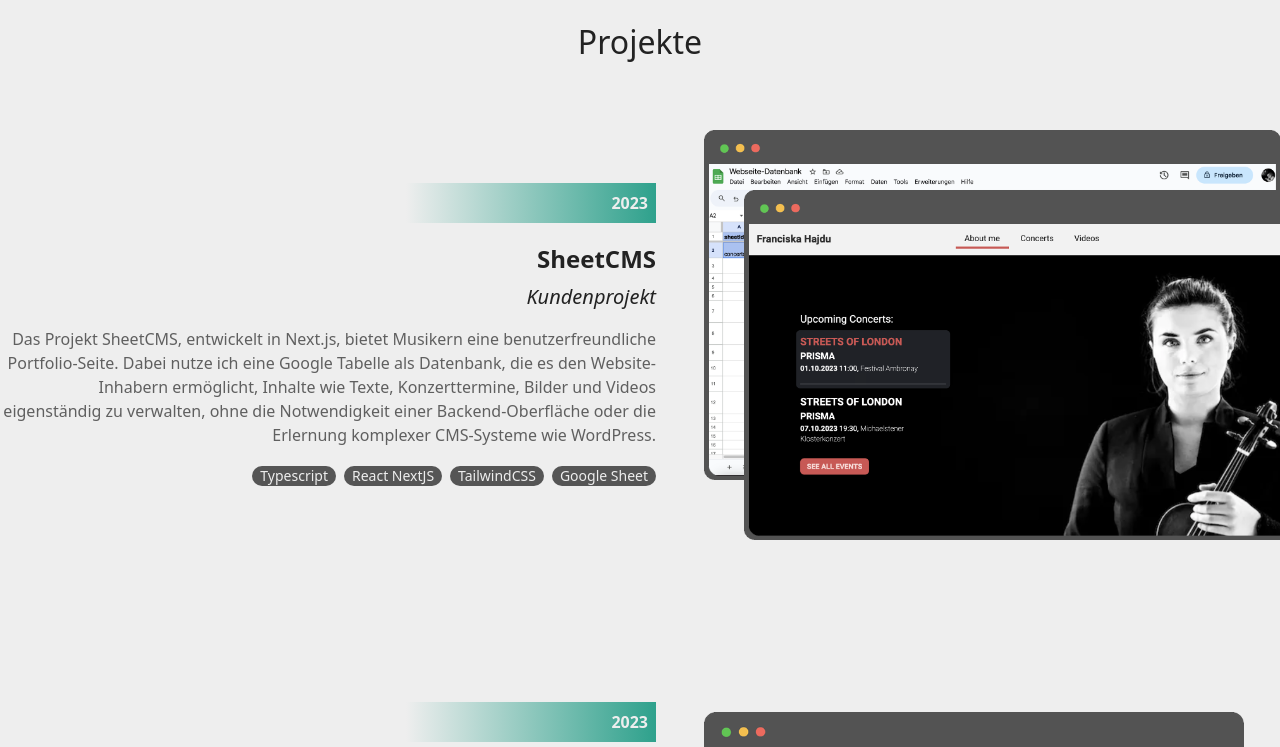
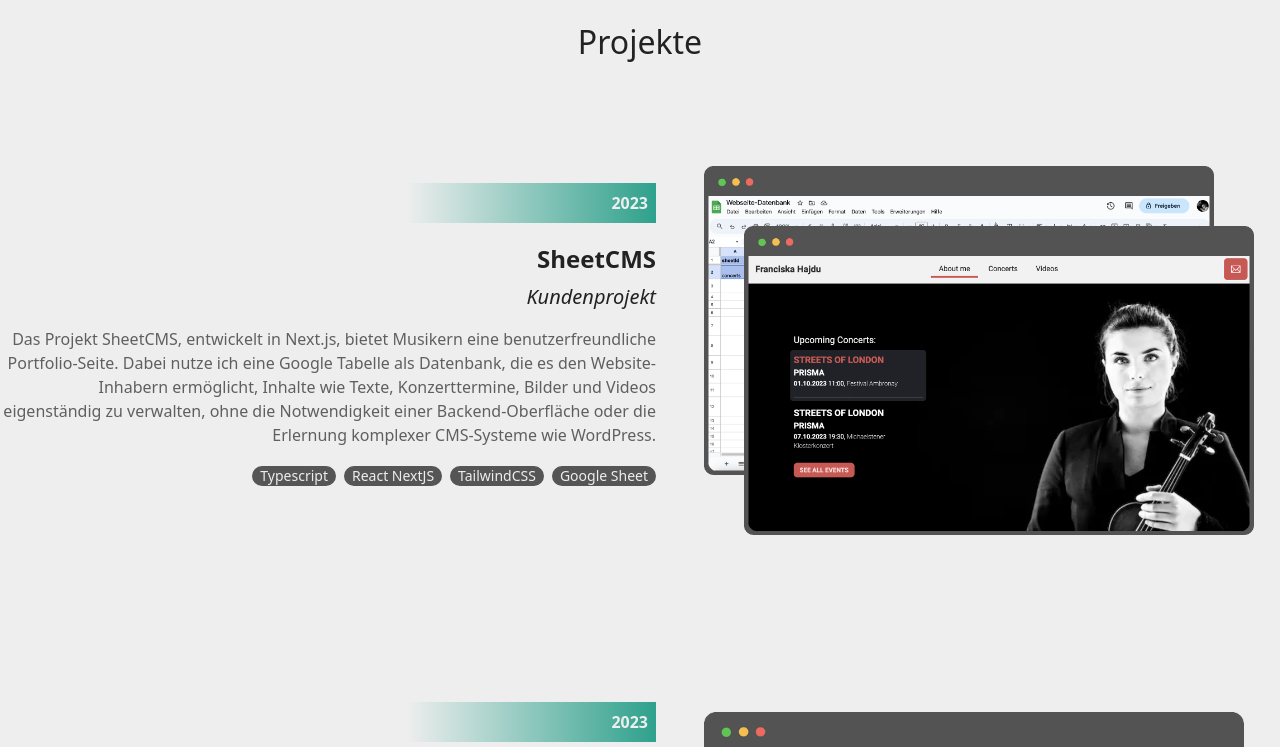
Before and after one commit to gabjuh/webdev-portfolio, a React (Vite) app: page / in a window 1280 px wide. Shown: the part 2118-2865 px from the top of the page. Built offline with nearby package versions, Linux system fonts and the light colour scheme.

Commit message:
temporarily deactivate scrollToId Projects WIP, add hover anim

```diff
--- a/src/components/Overview.tsx
+++ b/src/components/Overview.tsx
@@ -38,11 +38,11 @@ const Overview = () => {
     setIsProjectsOpen(!isProjectsOpen);
   };
 
-  useEffect(() => {
-    if (!isProjectsOpen) {
-      scrollToId('projects');
-    }
-  }, [isProjectsOpen])
+  // useEffect(() => {
+  //   if (!isProjectsOpen) {
+  //     scrollToId('projects');
+  //   }
+  // }, [isProjectsOpen])
 
   return (
     <>
@@ -108,9 +108,9 @@ const Overview = () => {
               {/* Image */}
                 <div className="max-w-[540px] mx-auto xl:mx-0">
                   {item.content.image2 ?
-                    <div className="h-[470px]" id="projects-with-two-images">
-                      <img className="max-h-[350px] xl:-translate-y-0 absolute" src={images.filter(img => img.name === item.content.image2)[0]?.img} alt={item.content.slug} />
-                      <img className="max-h-[350px] xl:translate-y-[60px] xl:translate-x-[40px] absolute" src={images.filter(img => img.name === item.content.image)[0]?.img} alt={item.content.slug} />
+                    <div className="group xl:h-[470px] h-[370px] sm:w-[600px] w-[350px] relative xl:pt-9" id="projects-with-two-images">
+                      <img className="lg:max-h-[350px] sm:max-w-[510px] -translate-y-0 absolute group-hover:-translate-y-[70px] group-hover:-translate-x-[20px] transition-all ease-in-out duration-500" src={images.filter(img => img.name === item.content.image2)[0]?.img} alt={item.content.slug} />
+                      <img className="lg:max-h-[350px] sm:max-w-[510px] translate-y-[60px] translate-x-[40px] absolute group-hover:translate-y-[130px] group-hover:translate-x-[90px] transition-all ease-in-out duration-500" src={images.filter(img => img.name === item.content.image)[0]?.img} alt={item.content.slug} />
                     </div>
                     :
                     <img className="max-h-[500px] xl:-translate-y-4" src={images.filter(img => img.name === item.content.image)[0]?.img} alt={item.content.slug} />
```
